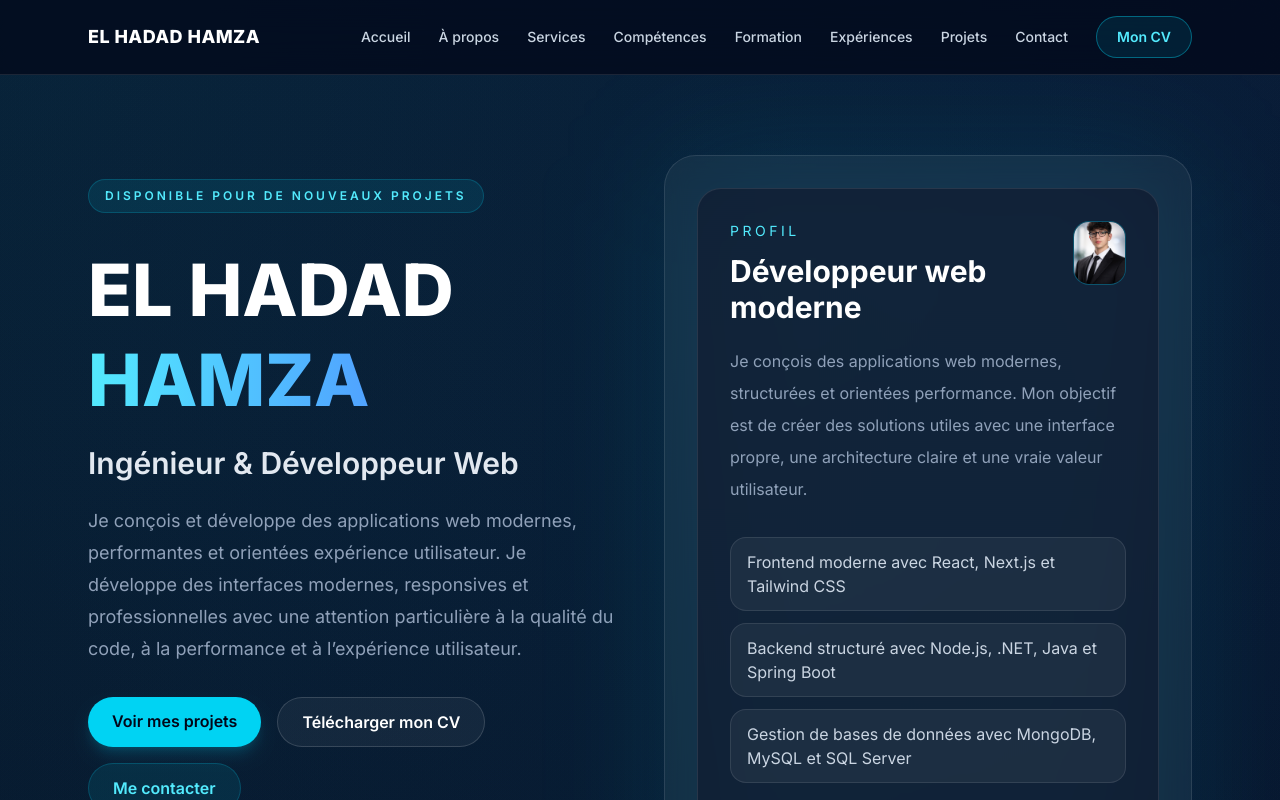
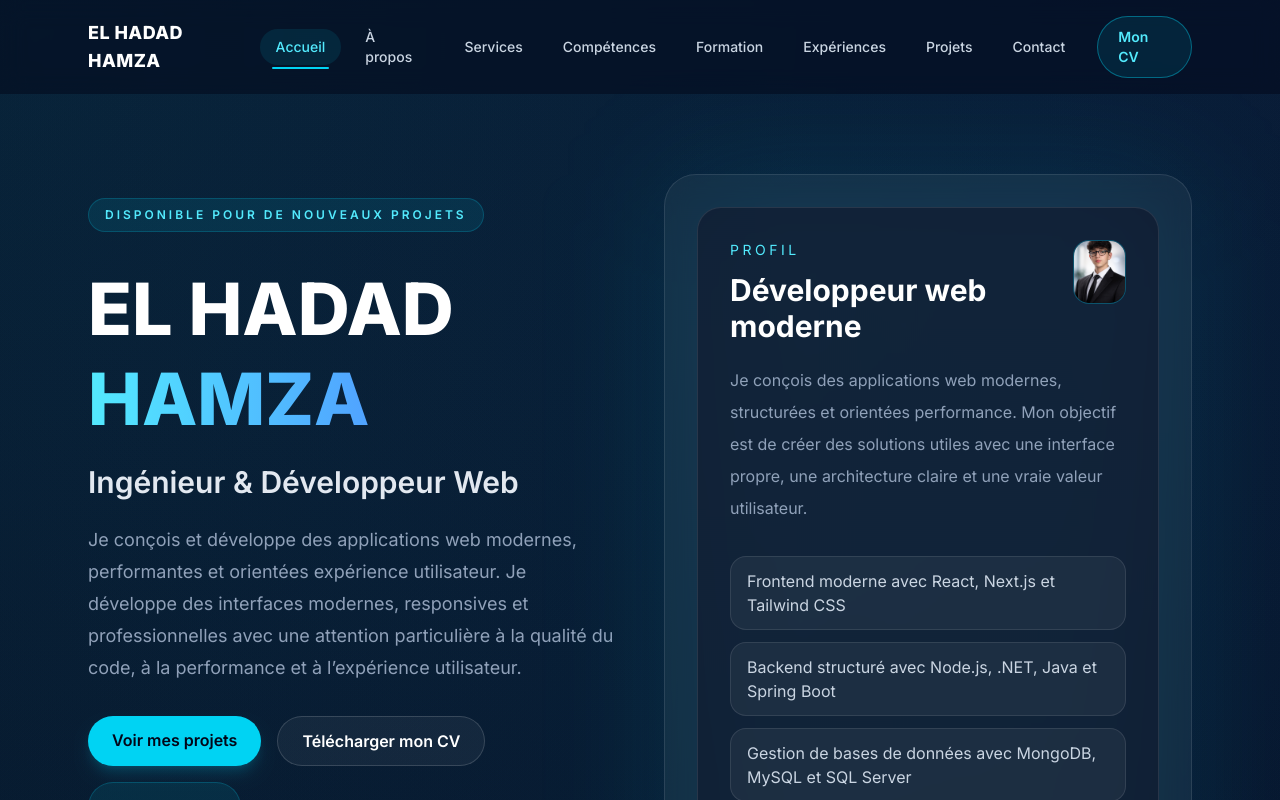
Before and after one commit to ELhadad-hamza/hamza-portfolio, a Next.js app: page / in a window 1280 px wide. Shown: the top 800 px of the page. Built offline with nearby package versions, Linux system fonts and the light colour scheme.

Commit message:
Fix active navbar section detection

```diff
--- a/components/Navbar.tsx
+++ b/components/Navbar.tsx
@@ -1,19 +1,63 @@
+"use client";
+
+import { useEffect, useState } from "react";
 import { personalInfo } from "@/data/portfolio";
 
 const links = [
-  { label: "Accueil", href: "#home" },
-  { label: "À propos", href: "#about" },
-  { label: "Services", href: "#services" },
-  { label: "Compétences", href: "#skills" },
-  { label: "Formation", href: "#education" },
-  { label: "Expériences", href: "#experience" },
-  { label: "Projets", href: "#projects" },
-  { label: "Contact", href: "#contact" },
+  { label: "Accueil", href: "#home", id: "home" },
+  { label: "À propos", href: "#about", id: "about" },
+  { label: "Services", href: "#services", id: "services" },
+  { label: "Compétences", href: "#skills", id: "skills" },
+  { label: "Formation", href: "#education", id: "education" },
+  { label: "Expériences", href: "#experience", id: "experience" },
+  { label: "Projets", href: "#projects", id: "projects" },
+  { label: "Contact", href: "#contact", id: "contact" },
 ];
 
 export default function Navbar() {
+  const [activeSection, setActiveSection] = useState("home");
+  const [scrolled, setScrolled] = useState(false);
+
+  useEffect(() => {
+    function handleScroll() {
+      setScrolled(window.scrollY > 20);
+
+      const scrollPosition = window.scrollY + 140;
+
+      let currentSection = "home";
+
+      for (const link of links) {
+        const section = document.getElementById(link.id);
+        if (!section) continue;
+
+        const sectionTop = section.offsetTop;
+        const sectionHeight = section.offsetHeight;
+
+        if (
+          scrollPosition >= sectionTop &&
+          scrollPosition < sectionTop + sectionHeight
+        ) {
+          currentSection = link.id;
+        }
+      }
+
+      setActiveSection(currentSection);
+    }
+
+    handleScroll();
+    window.addEventListener("scroll", handleScroll);
+
+    return () => window.removeEventListener("scroll", handleScroll);
+  }, []);
+
   return (
-    <header className="sticky top-0 z-50 border-b border-white/10 bg-slate-950/70 backdrop-blur-xl">
+    <header
+      className={`sticky top-0 z-50 transition-all duration-300 ${
+        scrolled
+          ? "border-b border-white/10 bg-slate-950/80 shadow-lg shadow-black/10 backdrop-blur-xl"
+          : "bg-slate-950/50 backdrop-blur-md"
+      }`}
+    >
       <div className="mx-auto flex max-w-6xl items-center justify-between px-6 py-4">
         <a
           href="#home"
@@ -22,21 +66,33 @@ export default function Navbar() {
           {personalInfo.name}
         </a>
 
-        <nav className="hidden items-center gap-7 md:flex">
-          {links.map((link) => (
+        <nav className="hidden items-center gap-2 md:flex">
+          {links.map((link) => {
+            const isActive = activeSection === link.id;
+
+            return (
               <a
                 key={link.label}
                 href={link.href}
-              className="text-sm font-medium text-slate-300 transition hover:text-cyan-400"
+                className={`relative rounded-full px-4 py-2 text-sm font-medium transition-all duration-300 ${
+                  isActive
+                    ? "bg-cyan-400/10 text-cyan-300"
+                    : "text-slate-300 hover:bg-white/5 hover:text-cyan-300"
+                }`}
               >
                 {link.label}
+                {isActive && (
+                  <span className="absolute inset-x-3 -bottom-1 h-[2px] rounded-full bg-cyan-400" />
+                )}
               </a>
-          ))}
+            );
+          })}
 
           <a
             href={personalInfo.cvUrl}
             target="_blank"
-            className="rounded-full border border-cyan-400/40 bg-cyan-400/10 px-5 py-2.5 text-sm font-semibold text-cyan-300 transition hover:border-cyan-300 hover:bg-cyan-400 hover:text-slate-950"
+            rel="noreferrer"
+            className="ml-2 rounded-full border border-cyan-400/40 bg-cyan-400/10 px-5 py-2.5 text-sm font-semibold text-cyan-300 transition hover:border-cyan-300 hover:bg-cyan-400 hover:text-slate-950"
           >
             Mon CV
           </a>
```
Lines whose indentation alone changed are shown as unchanged.
